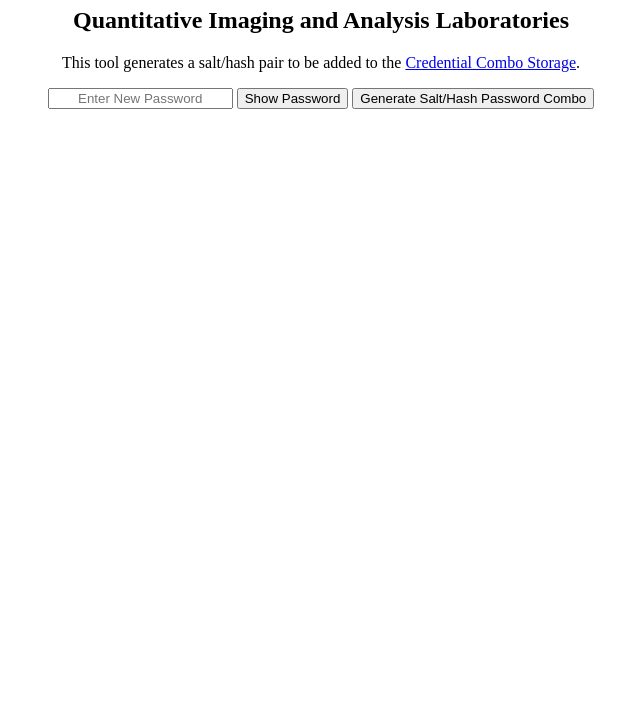
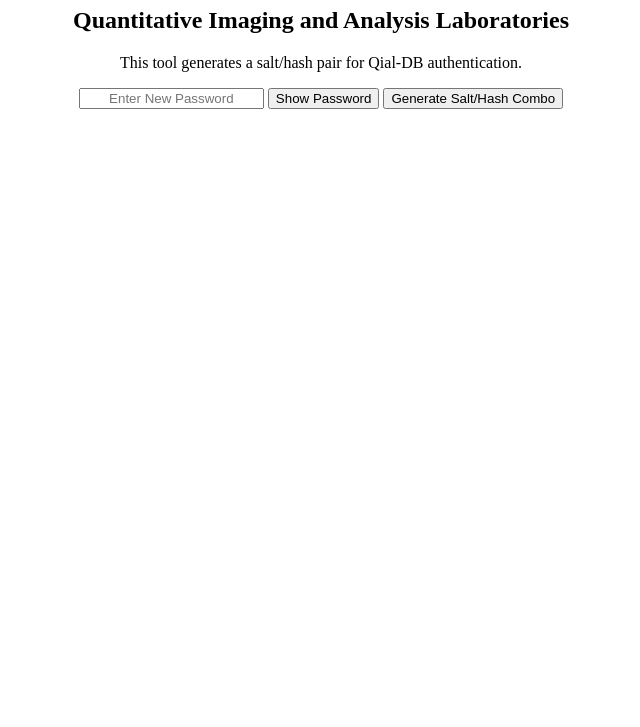
Before and after one commit to ecc521/qial-db, a website: page authgen.html in a window 1280 px wide. Shown: the part 73-800 px from the top of the page, without its empty margins (319-959 px from the left). Drawn offline with Linux system fonts and the light colour scheme.

Commit message:
Check Move permission instead of delete. Update authgen wording.

```diff
--- a/authgen.html
+++ b/authgen.html
@@ -8,10 +8,10 @@
 		<h1>qial-db</h1>
 		<h2>Quantitative Imaging and Analysis Laboratories</h2>
 
-		<p>This tool generates a salt/hash pair to be added to the <a href="https://docs.google.com/document/d/1h0dFgl7Q7SaK8jOLzf0H1hqS7asZnhPsEMAEQTMstpQ/edit#bookmark=id.27diyy1g0f04" target="_blank">Credential Combo Storage</a>. </p>
+		<p>This tool generates a salt/hash pair for Qial-DB authentication. </p>
 		<input id="password" type="password" placeholder="Enter New Password">
 		<button id="toggle">Show Password</button>
-		<button id="generate">Generate Salt/Hash Password Combo</button>
+		<button id="generate">Generate Salt/Hash Combo</button>
 		<p id="result"></p>
 
 		<script>
```
Also changed, not shown: server.js (+12 -10 lines).
